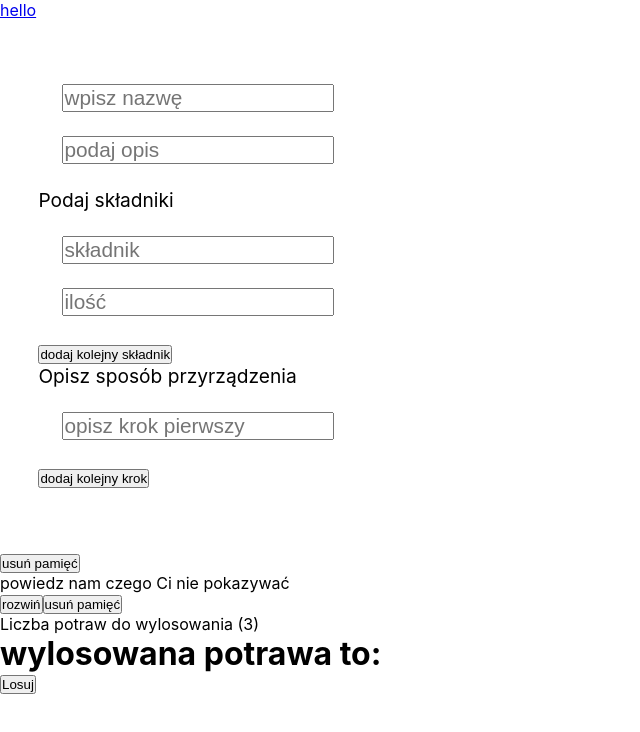
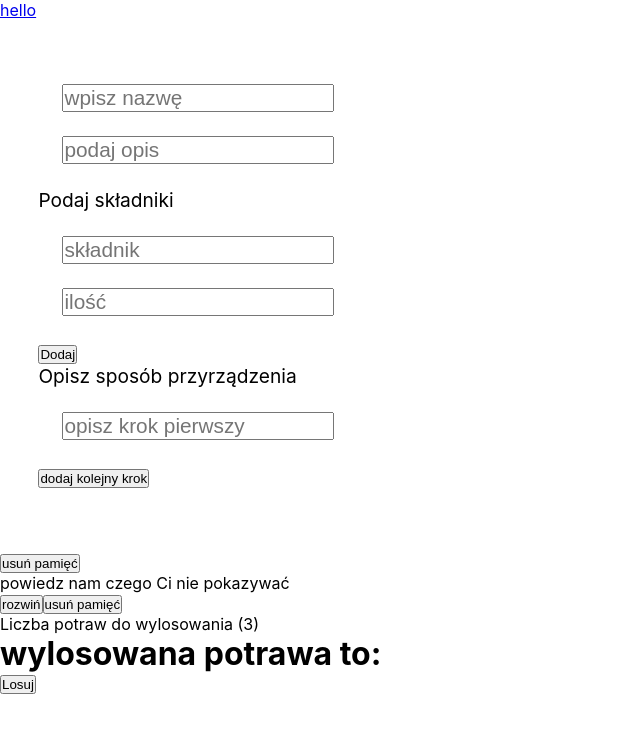
Before and after one commit to atrykp/what-s-for-dinner-react-app, a React (Create React App) app: page /addDish in a window 1280 px wide. Shown: the top 732 px of the page, without its empty margins (0-640 px from the left). Built offline with nearby package versions, Linux system fonts and the light colour scheme.

Commit message:
add  inputs add option to form in AddDish.js

```diff
--- a/src/pages/AddDish.js
+++ b/src/pages/AddDish.js
@@ -1,15 +1,66 @@
-import React from "react";
+import React, { useState } from "react";
 import "../styles/AddDish.css";
 
 const AddDish = () => {
+  const [dish, setDish] = useState({
+    name: "",
+    skladniki: [{ name: "", quantity: "" }],
+    opis: "",
+    kroki: [{ number: "", value: "" }],
+    id: 1,
+    ban: {
+      status: false,
+      howLong: "",
+      sinceWhen: "",
+    },
+  });
+
+  const handleInputChange = (e, index) => {
+    const { name, value } = e.target;
+    console.log(index);
+    const element = { ...dish };
+    element.skladniki[index][name] = value;
+    setDish(element);
+  };
+  const addNewInputs = (e) => {
+    const element = { ...dish };
+    const arr = [...element.skladniki, { name: "", quantity: "" }];
+    element.skladniki = arr;
+    setDish(element);
+  };
+
+  let imputs = dish.skladniki.map((x, i) => {
+    return (
+      <div className="skladnikibox">
+        <input
+          type="text"
+          placeholder="składnik"
+          onChange={(e) => handleInputChange(e, i)}
+          name="name"
+          value={x.name}
+        />
+        <input
+          type="number"
+          placeholder="ilość"
+          onChange={(e) => handleInputChange(e, i)}
+          name="quantity"
+          value={x.quantity}
+        />
+        <div className="buttons">
+          {dish.skladniki.length !== 1 && <button>Usuń</button>}
+          {dish.skladniki.length - 1 === i && (
+            <button onClick={addNewInputs}>Dodaj</button>
+          )}
+        </div>
+      </div>
+    );
+  });
   return (
     <form action="" className="addDish">
       <input type="text" placeholder="wpisz nazwę" />
       <input type="text" placeholder="podaj opis" />
       <p>Podaj składniki</p>
-      <input type="text" placeholder="składnik" />
-      <input type="number" placeholder="ilość" />
-      <button>dodaj kolejny składnik</button>
+      {imputs}
       <p>Opisz sposób przyrządzenia</p>
       <input type="text" placeholder="opisz krok pierwszy" />
       <button>dodaj kolejny krok</button>
```
Also changed, not shown: 1 other file (tests, documents, lock files or other folders).
